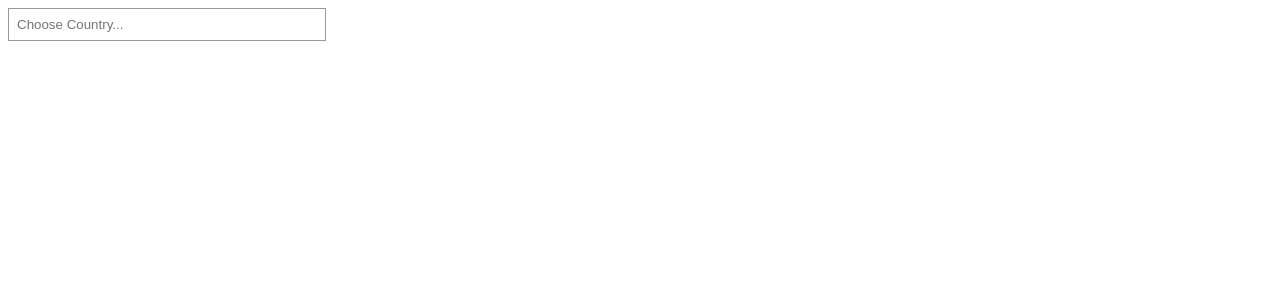
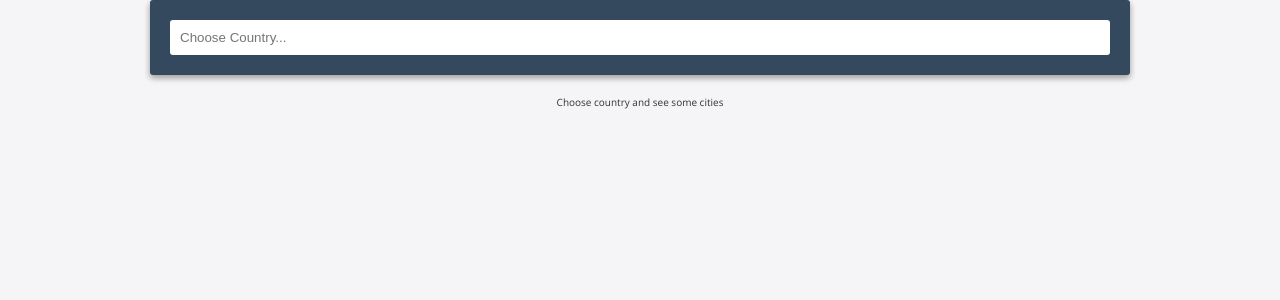
Before and after one commit to darkroom51/cities-react, a React (Create React App) app: page / in a window 1280 px wide. Shown: the top 300 px of the page. Built offline with nearby package versions, Linux system fonts and the light colour scheme.

Commit message:
add basic styling

```diff
--- a/src/App.js
+++ b/src/App.js
@@ -14,16 +14,16 @@ class App extends Component {
 
   render() {
     const { cities } = this.state;
+    const cityList = cities ?
+      <Accordion cities={cities} /> : 'Choose country and see some cities';
 
     return (
-      <div className="App">
+      <div className="container">
         <Autosuggest
           suggestions={suggestions}
           setCities={this.setCities}
         />
-        <Accordion
-          cities={cities}
-        />
+        {cityList}
       </div>
     );
   }
--- a/src/components/Accordion/Accordion.js
+++ b/src/components/Accordion/Accordion.js
@@ -1,5 +1,6 @@
 import React, { Component } from "react";
 import PropTypes from "prop-types";
+import './style.scss';
 import AccordionItem from "./AccordionItem";
 
 
@@ -34,7 +35,7 @@ class Accordion extends Component {
     } = this;
 
     return (
-      <div>
+      <section className="items">
         {cities && cities.map((city, i) => (
           <AccordionItem
             isOpen={!!openSections[city]}
@@ -44,7 +45,7 @@ class Accordion extends Component {
           >
           </AccordionItem>
         ))}
-      </div>
+      </section>
     );
   }
 }
--- a/src/components/Accordion/AccordionItem.js
+++ b/src/components/Accordion/AccordionItem.js
@@ -1,6 +1,7 @@
 import React, { PureComponent } from "react";
 import PropTypes from "prop-types";
 import { getCityDesc } from '../../utils/api';
+
 
 class AccordionSection extends PureComponent {
   static propTypes = {
@@ -26,7 +27,7 @@ class AccordionSection extends PureComponent {
 
     getCityDesc(this.props.label)
     .then(data => this.setState({ cityDesc: data.extract, cityImage: data.thumbnail.source }))
-    .catch(err => this.setState({ cityDesc: 'Ups, unable to get description' }));
+    .catch(err => this.setState({ cityDesc: 'Ups, unable to get description :(' }));
   };
 
   render() {
@@ -38,34 +39,21 @@ class AccordionSection extends PureComponent {
     const imageSrc = cityImage ? cityImage : 'https://images.pexels.com/photos/2250394/pexels-photo-2250394.jpeg?auto=compress&cs=tinysrgb&dpr=1&w=320';
 
     return (
-      <div
-        style={{
-          background: isOpen ? "grey" : "lightgrey",
-          border: "1px solid grey",
-          padding: "5px 10px"
-        }}
-      >
-        <div onClick={onClick} style={{ cursor: "pointer" }}>
+      <div className={isOpen ? 'accordion__item open' : 'accordion__item'}>
+        <div onClick={onClick} className="label">
           {label}
           <div style={{ float: "right" }}>
-            {!isOpen && <span>&#9650;</span>}
-            {isOpen && <span>&#9660;</span>}
+            {!isOpen && <span>&#9660;</span>}
+            {isOpen && <span>&#9650;</span>}
           </div>
         </div>
         {isOpen && (
-          <div
-            style={{
-              background: "lightgrey",
-              border: "2px solid grey",
-              marginTop: 10,
-              padding: "10px 20px"
-            }}
-          >
+          <div className="accordion__description">
             {cityDesc ?
-              <div>
-                <img src={imageSrc} alt="City View" />
+              <>
+                <img src={imageSrc} alt={label} />
                 <div>{cityDesc}</div>
-              </div>
+              </>
               : 'Loading...'}
           </div>
         )}
--- /dev/null
+++ b/src/components/Accordion/style.scss
@@ -0,0 +1,58 @@
+@import "../../styles/colors";
+
+.accordion {
+    margin: 0;
+    padding: 0;
+    width: 100%;
+
+    &__item {
+      font-size: 1.5rem;
+      width: 100%;
+      text-align: left;
+      background: $white;
+      box-shadow: $box-shadow;
+      transition: all .1s ease-in-out;
+
+      .label{
+        padding: 1.5rem 2.5rem;
+        cursor: pointer;
+
+        &:hover{
+          background: #fafafa;
+        }
+      }
+
+      &.open{
+      margin: 1.5rem 0;
+      border-radius: $border-rad;
+
+        .label{
+          background: #fafafa;
+
+          &:hover{
+            background: #f7f7f7;
+          }
+        }
+      }
+    }
+
+    &__description {
+      display:flex;
+      align-items: flex-start;
+      padding: 2rem 2rem;
+      @media (max-width:768px){
+        flex-direction: column;
+      }
+
+      img{
+        width:auto;
+        height: auto;
+        margin-right: 2rem;
+        @media (max-width:768px){
+          width: 100%;
+          margin-right: 0;
+          margin-bottom: 2rem;
+        }
+      }
+    }
+  }
--- a/src/components/Autosuggest/Autosuggest.js
+++ b/src/components/Autosuggest/Autosuggest.js
@@ -1,6 +1,7 @@
 import React, { Component } from 'react';
 import PropTypes from 'prop-types';
-import {getCountryCode} from '../../utils/helpers';
+import './style.scss';
+import { getCountryCode } from '../../utils/helpers';
 import { getCities } from '../../utils/api';
 
 
@@ -78,7 +79,7 @@ class Autosuggest extends Component {
     if (countryCode) {
       getCities(countryCode)
         .then(data => setCities(data))
-        .catch(err=>console.log(err))
+        .catch(err => console.log(err))
     }
   }
 
@@ -129,6 +130,7 @@ class Autosuggest extends Component {
       <section className='autosuggest'>
         <input
           type='text'
+          className="autosuggest__input"
           placeholder='Choose Country...'
           onChange={onChange}
           onKeyDown={onKeyDown}
--- /dev/null
+++ b/src/components/Autosuggest/style.scss
@@ -0,0 +1,59 @@
+@import "../../styles/colors";
+
+.autosuggest {
+    margin-bottom: 20px;
+    padding: 2rem;
+    background: $main;
+    border-radius: $border-rad;
+    box-shadow: $box-shadow;
+    position: relative;
+    font-size: 1.5rem;
+
+    &__input {
+      width: 100%;
+      padding: 1rem;
+      border-radius: $border-rad;
+      outline: none;
+      border: none;
+    }
+
+    .suggestions {
+      text-align: left;
+      position: absolute;
+      background: white;
+      border: 1px solid #ccc;
+      box-shadow: $box-shadow;
+      border-radius: $border-rad;
+      list-style: none;
+      margin-top: 0;
+      max-height: 20rem;
+      overflow-y: auto;
+      padding: 0;
+      width: calc(100% - 4rem);
+
+      li {
+        padding: 1rem;
+
+        &:hover {
+          background-color: #f3f3f3;
+          cursor: pointer;
+          font-weight: 700;
+        }
+
+        &:not(:last-of-type) {
+          border-bottom: 1px solid #e0e0e0;
+        }
+      }
+
+      .suggestion-active {
+        background-color: #f3f3f3;
+        cursor: pointer;
+        font-weight: 700;
+      }
+    }
+
+    .no-suggestions {
+        color: white;
+        padding: 0.5rem;
+      }
+  }
--- /dev/null
+++ b/src/styles/_colors.scss
@@ -0,0 +1,14 @@
+$main: #34495e;
+$secondary: #F5F4F6;
+$darkText: #333;
+$lightText: #999;
+
+$white: #fefefe;
+$blue: #1687A3;
+$pink: #df7296;
+
+
+//-- some other variables --
+$border-rad: 3px;
+$box-shadow: 0 3px 6px rgba(0,0,0,0.16), 0 3px 6px rgba(0,0,0,0.23);
+$text-shadow: 2px 2px 4px #fff;
--- /dev/null
+++ b/src/styles/_reset.scss
@@ -0,0 +1,10 @@
+* {
+    box-sizing: border-box;
+  }
+  body, html {
+    padding: 0;
+    margin:0;
+    width:100%;
+    height:100%;
+    font-size: 10px;
+  }
--- /dev/null
+++ b/src/styles/_typography.scss
@@ -0,0 +1 @@
+@import url('https://fonts.googleapis.com/css?family=Open+Sans');
--- a/src/styles/global.scss
+++ b/src/styles/global.scss
@@ -1,43 +1,25 @@
-//TEMP STYLING JUST FOR DEVELOPMENT
+@import "reset";
+@import "colors";
+@import "typography";
 
-.App {
+body {
+  font-family: 'Open Sans', sans-serif;
+  color: $darkText;
+  background: $secondary;
+  text-align: center;
+}
+
+.container {
+  width:100%;
+  max-width:980px;
+  min-height:100%;
+  margin: 0 auto;
+  position: relative;
+}
+
+.brand {
+  font-size: 3rem;
+  color: $lightText;
+  padding: 1rem;
   text-align: left;
 }
-
-.autosuggest input {
-  border: 1px solid #999;
-  padding: 0.5rem;
-  width: 300px;
-}
-
-.autosuggest .no-suggestions {
-  color: #999;
-  padding: 0.5rem;
-}
-
-.autosuggest .suggestions {
-  border: 1px solid #999;
-  border-top-width: 0;
-  list-style: none;
-  margin-top: 0;
-  max-height: 143px;
-  overflow-y: auto;
-  padding-left: 0;
-  width: calc(300px + 1rem);
-}
-
-.autosuggest .suggestions li {
-  padding: 0.5rem;
-}
-
-.autosuggest .suggestion-active,
-.autosuggest .suggestions li:hover {
-  background-color: grey;
-  color: white;
-  cursor: pointer;
-  font-weight: 700;
-}
-
-.autosuggest .suggestions li:not(:last-of-type) {
-  border-bottom: 1px solid #999;
-}
```
